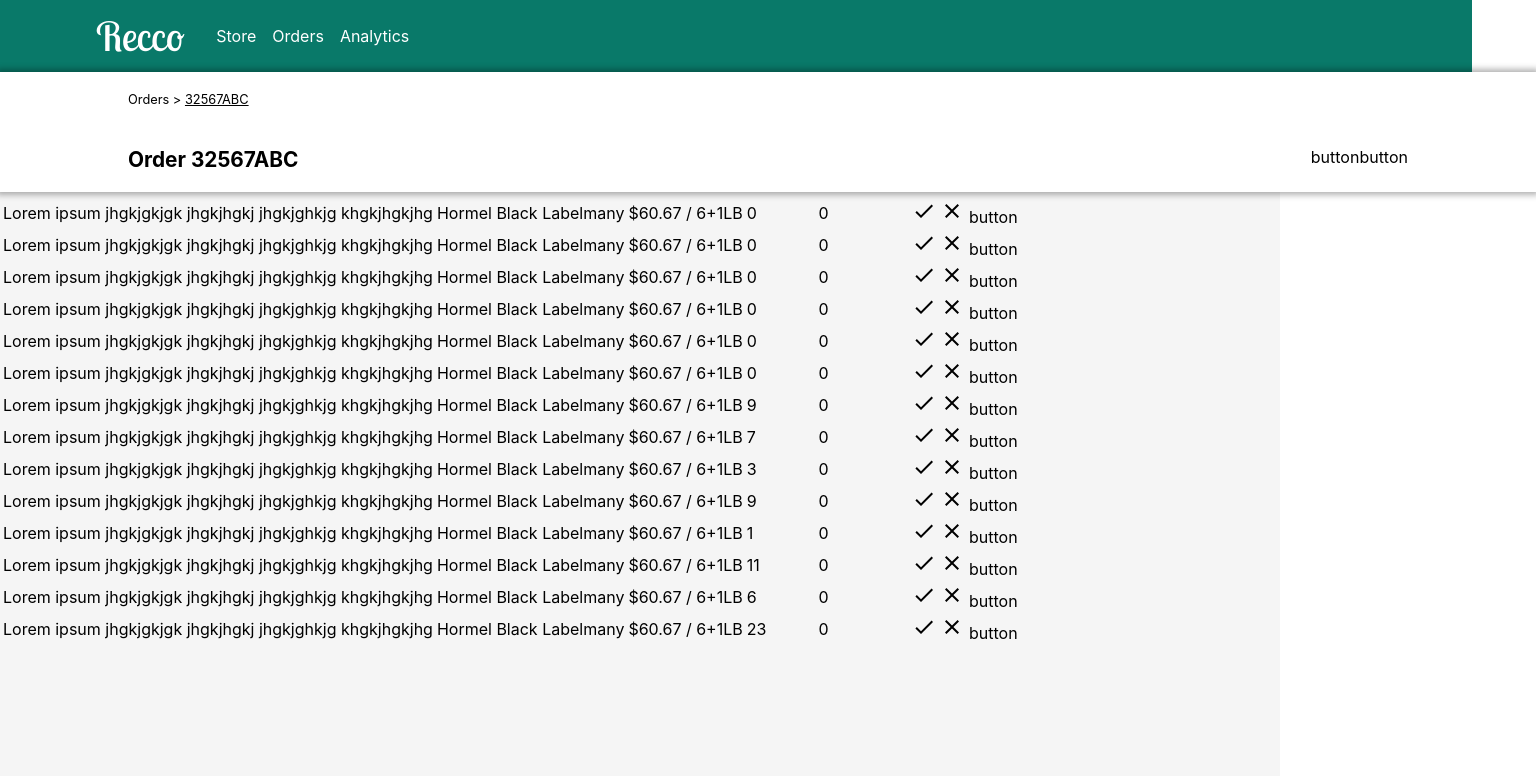
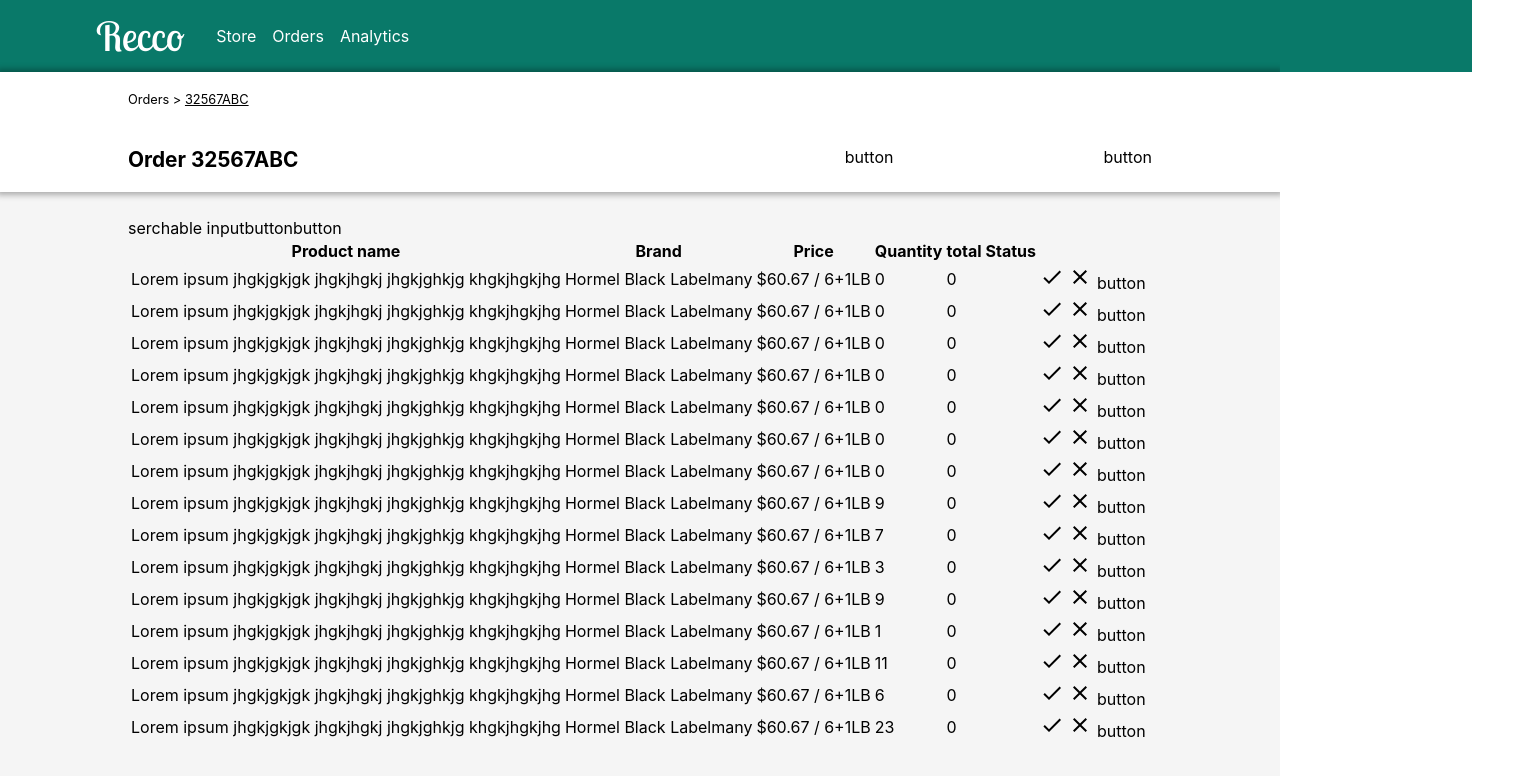
Before and after one commit to AmitSakharkar/Recco, a React (Create React App) app: page / in a window 1280 px wide. Shown: the top 776 px of the page, 1536 px wide, since content can reach past the window. Built offline with nearby package versions, Linux system fonts and the light colour scheme.

Commit message:
order page raw layout updated.

```diff
--- a/src/screens/orders.js
+++ b/src/screens/orders.js
@@ -4,7 +4,7 @@ import { orders } from '../store/orderSlice';
 import Button from '../components/button';
 import OrderDetails from '../components/orderDetails';
 import OrderItemsList from '../components/orderItemsList';
-import { OrderNumberDetails, OrderBreadcrumb, OrderActionArea, OrderNumberHeader } from '../styles/Navbar';
+import { OrderNumberDetails, OrderBreadcrumb, OrderActionArea, OrderNumberHeader, OrderConfirmationAction, OrderDetailsContainer } from '../styles/Navbar';
 
 const OrderPage = () => {
   const orderData = useSelector(orders);
@@ -16,16 +16,16 @@ const OrderPage = () => {
             <OrderBreadcrumb> Orders > <u>{orderData.number}</u> </OrderBreadcrumb>
             <OrderActionArea>
                 <OrderNumberHeader>Order {orderData.number}</OrderNumberHeader>
-                <div>
+                <OrderConfirmationAction>
                     <Button>Back</Button>
                     <Button>Approve Order</Button>
-                </div>
+                </OrderConfirmationAction>
             </OrderActionArea>
         </OrderNumberDetails>
-        <div>
+        <OrderDetailsContainer>
             <OrderDetails data={filteredData} titles={titles}/>
             <OrderItemsList data={orderData.order_list_data}/>
-        </div>
+        </OrderDetailsContainer>
     </>
   );
 };
--- a/src/styles/Navbar.js
+++ b/src/styles/Navbar.js
@@ -53,7 +53,6 @@ export const CommingSoonImg = styled.img`
 
 export const OrderNumberDetails = styled.section`
     top: 9%;
-    width: 100%;
     height: 15%;
     position: relative;
     background: white;
@@ -77,3 +76,15 @@ export const OrderNumberHeader = styled.label`
     font-size: 1.3rem;
     font-weight: 700;
 `;
+
+export const OrderConfirmationAction  = styled.section`
+    width: 30%;
+    display: flex;
+    justify-content: space-between;
+`;
+
+export const OrderDetailsContainer = styled.section`
+    top: 24%;
+    position: absolute;
+    padding: 2% 10%;
+`;
```
